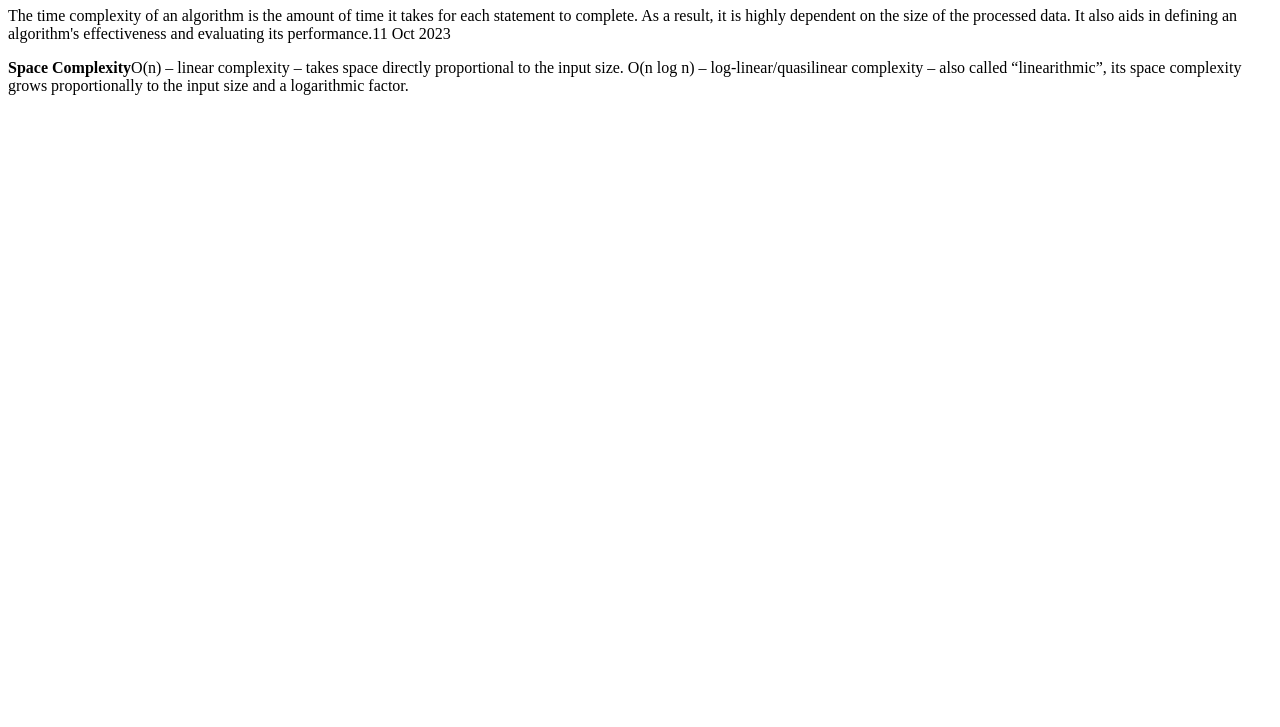
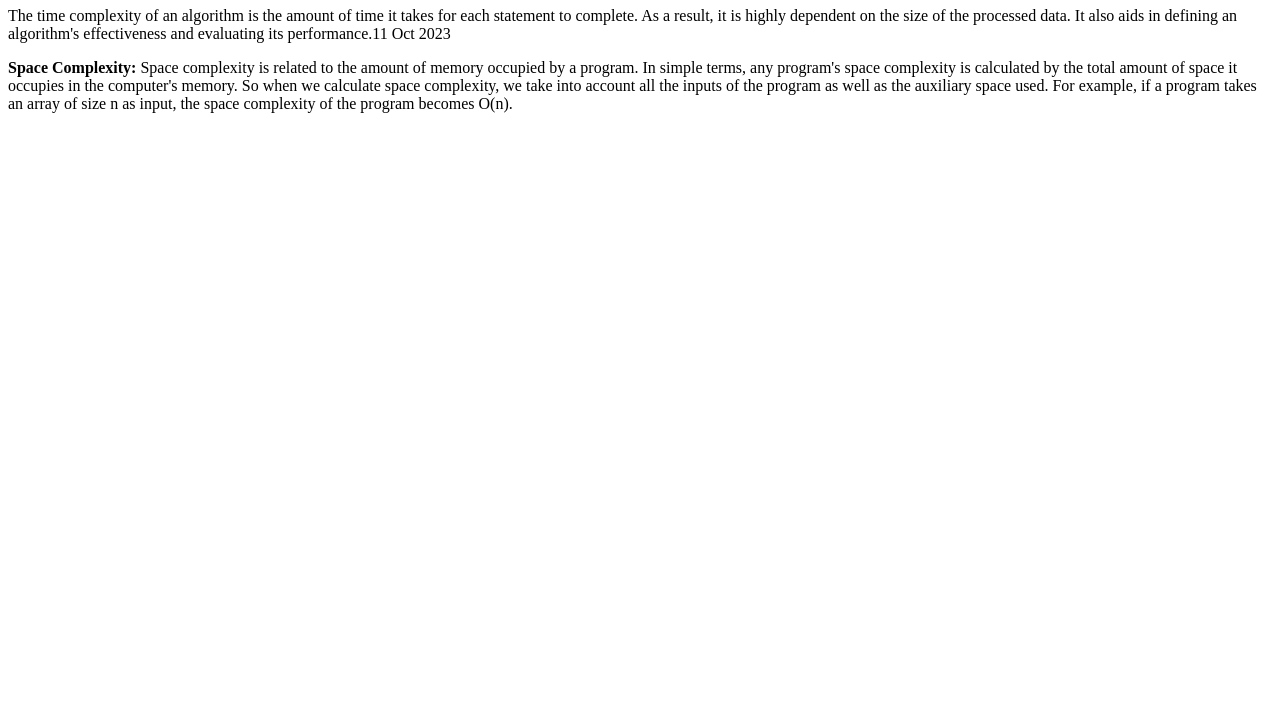
Before and after one commit to acciojob/time-and-space-complexity-jai67788, a website: page main.html in a window 1280 px wide. Shown: the part 73-800 px from the top of the page. Drawn offline with Linux system fonts and the light colour scheme.

Commit message:
created a submission

```diff
--- a/main.html
+++ b/main.html
@@ -11,8 +11,7 @@
 	<h1>Time,Space,Complexity</h1>
 	<p>The time complexity of an algorithm is the amount of time it takes for each statement to complete. As a result, it is highly dependent on the size of the processed data. It also aids in defining an algorithm's effectiveness and evaluating its performance.11 Oct 2023
 </p>
-	<p> <b>Space Complexity</b>O(n) – linear complexity – takes space directly proportional to the input size. O(n log n) – log-linear/quasilinear complexity – also called “linearithmic”, its space complexity grows proportionally to the input size and a logarithmic factor.
-</p>
+	<p><b>Space Complexity:</b> Space complexity is related to the amount of memory occupied by a program. In simple terms, any program's space complexity is calculated by the total amount of space it occupies in the computer's memory. So when we calculate space complexity, we take into account all the inputs of the program as well as the auxiliary space used. For example, if a program takes an array of size n as input, the space complexity of the program becomes O(n).</p>
     <script type="text/javascript" src="./script.js">
 </script>
 
```
